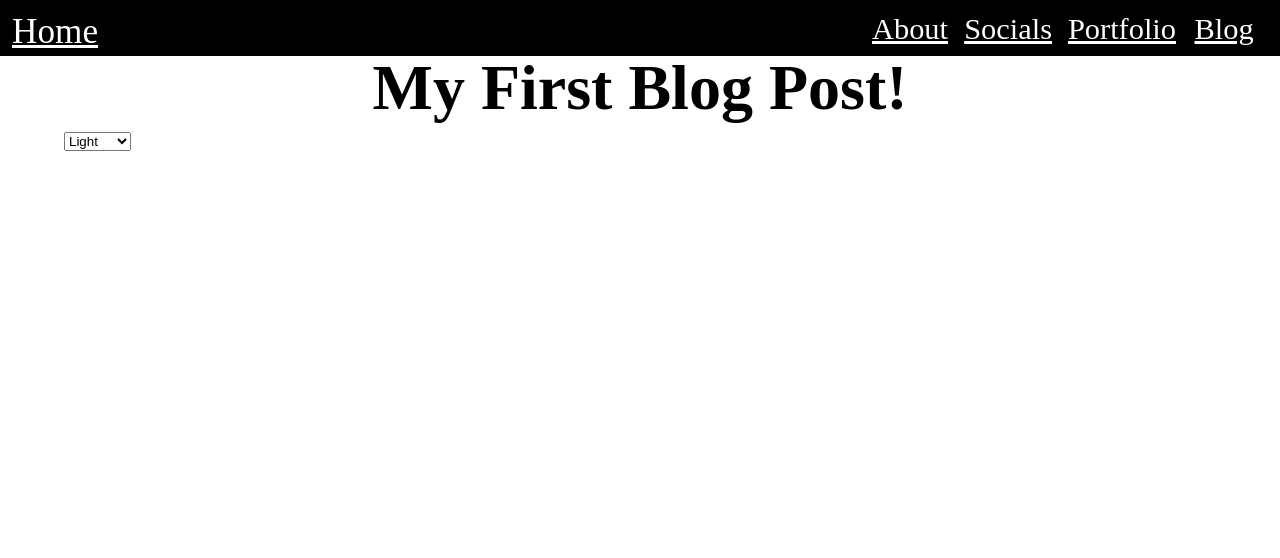
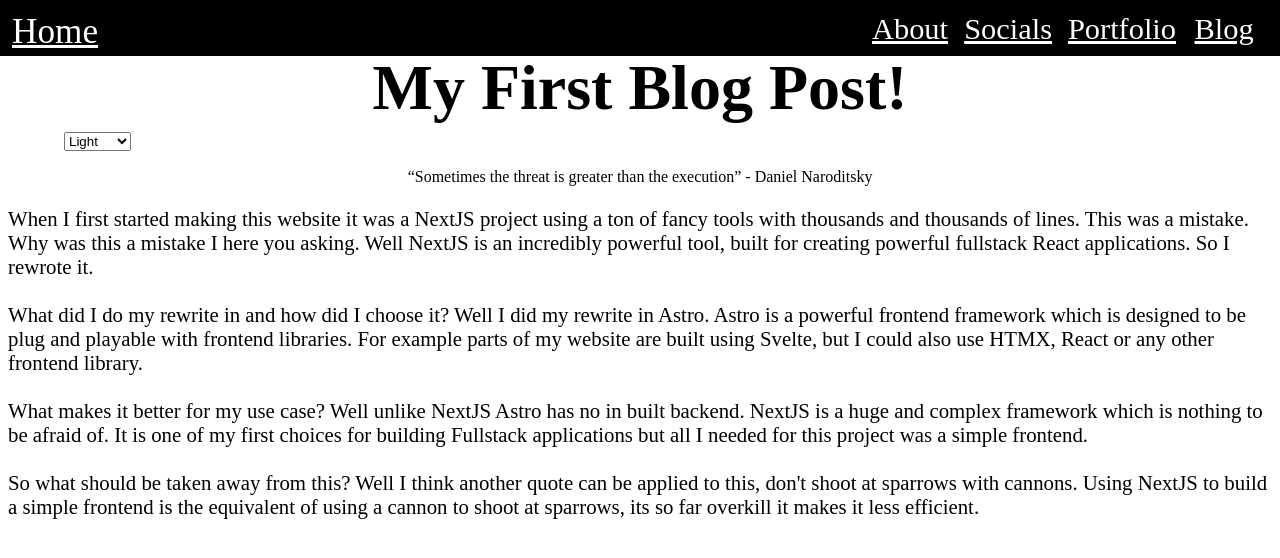
Before and after one commit to spacey-sooty/old-website, an Astro site: page /blog/first-post in a window 1280 px wide. Built offline with nearby package versions, Linux system fonts and the light colour scheme; Astro itself is replaced by a stand-in of ours.

Commit message:
add blog post

```diff
--- a/src/pages/blog/first-post.astro
+++ b/src/pages/blog/first-post.astro
@@ -1,7 +1,36 @@
 ---
 import Layout from '@components/Layout.astro'
+import styles from '@styles/pages/blog/1.module.scss'
 ---
 
 <Layout title="My First Post" content="My first post about how I built this website">
   <h1> My First Blog Post! </h1>
+  <div class={styles.center}>
+    <q>Sometimes the threat is greater than the execution</q>
+    - Daniel Naroditsky
+  </div>
+  <p class={styles.p}>
+    When I first started making this website it was a NextJS project using a ton of fancy tools with thousands and thousands of lines.
+    This was a mistake.
+    Why was this a mistake I here you asking.
+    Well NextJS is an incredibly powerful tool, built for creating powerful fullstack React applications.
+    So I rewrote it.
+    <br />
+    <br />
+    What did I do my rewrite in and how did I choose it?
+    Well I did my rewrite in Astro.
+    Astro is a powerful frontend framework which is designed to be plug and playable with frontend libraries.
+    For example parts of my website are built using Svelte, but I could also use HTMX, React or any other frontend library.
+    <br />
+    <br />
+    What makes it better for my use case?
+    Well unlike NextJS Astro has no in built backend.
+    NextJS is a huge and complex framework which is nothing to be afraid of.
+    It is one of my first choices for building Fullstack applications but all I needed for this project was a simple frontend.
+    <br />
+    <br />
+    So what should be taken away from this?
+    Well I think another quote can be applied to this, don&apos;t shoot at sparrows with cannons.
+    Using NextJS to build a simple frontend is the equivalent of using a cannon to shoot at sparrows, its so far overkill it makes it less efficient.
+  </p>
 </Layout>
--- /dev/null
+++ b/src/styles/pages/blog/1.module.scss
@@ -0,0 +1,7 @@
+.center {
+  text-align: center;
+}
+
+.p {
+  font-size: 1.3rem;
+}
```
Also changed, not shown: sandbox.config.json (deleted, +0 -11 lines).
